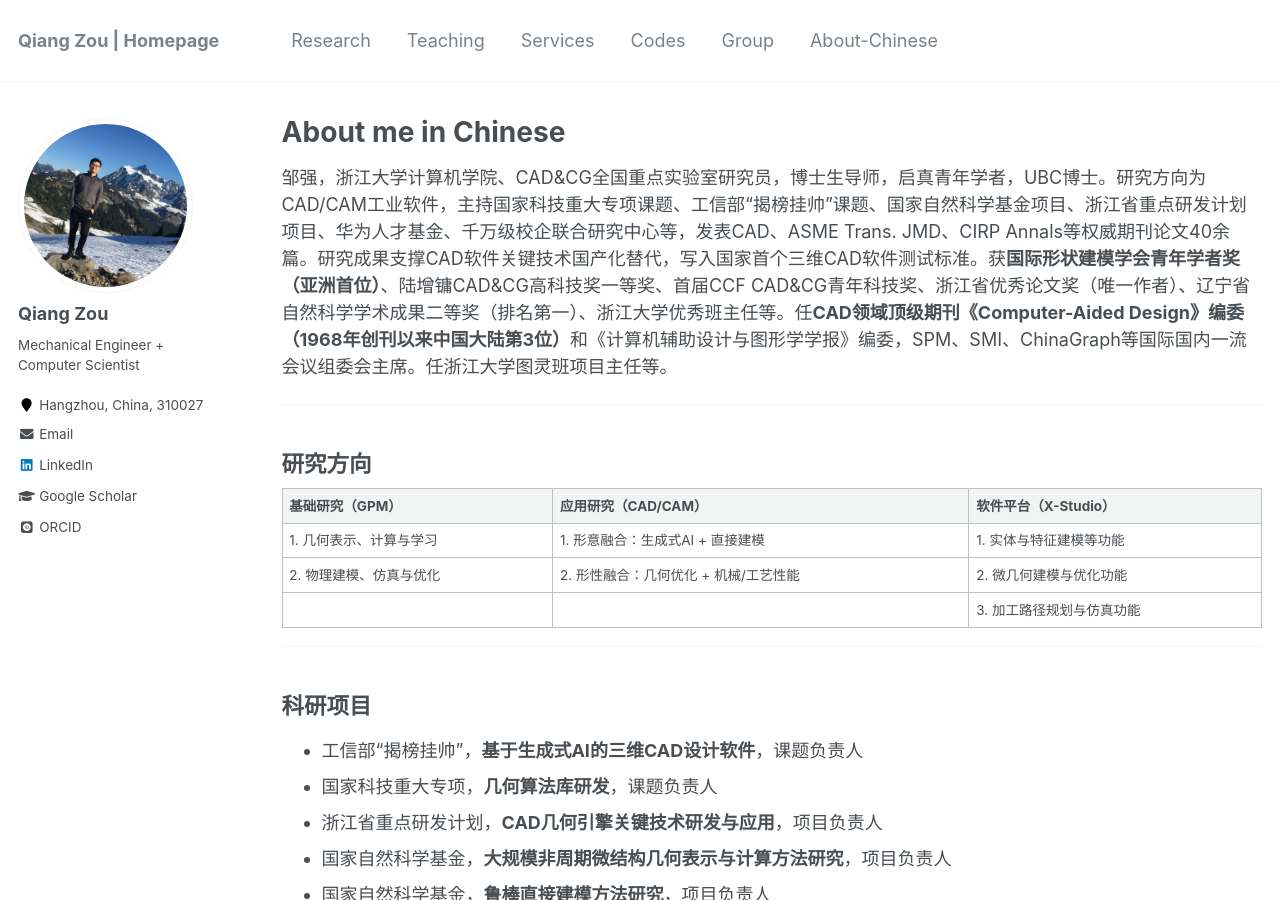
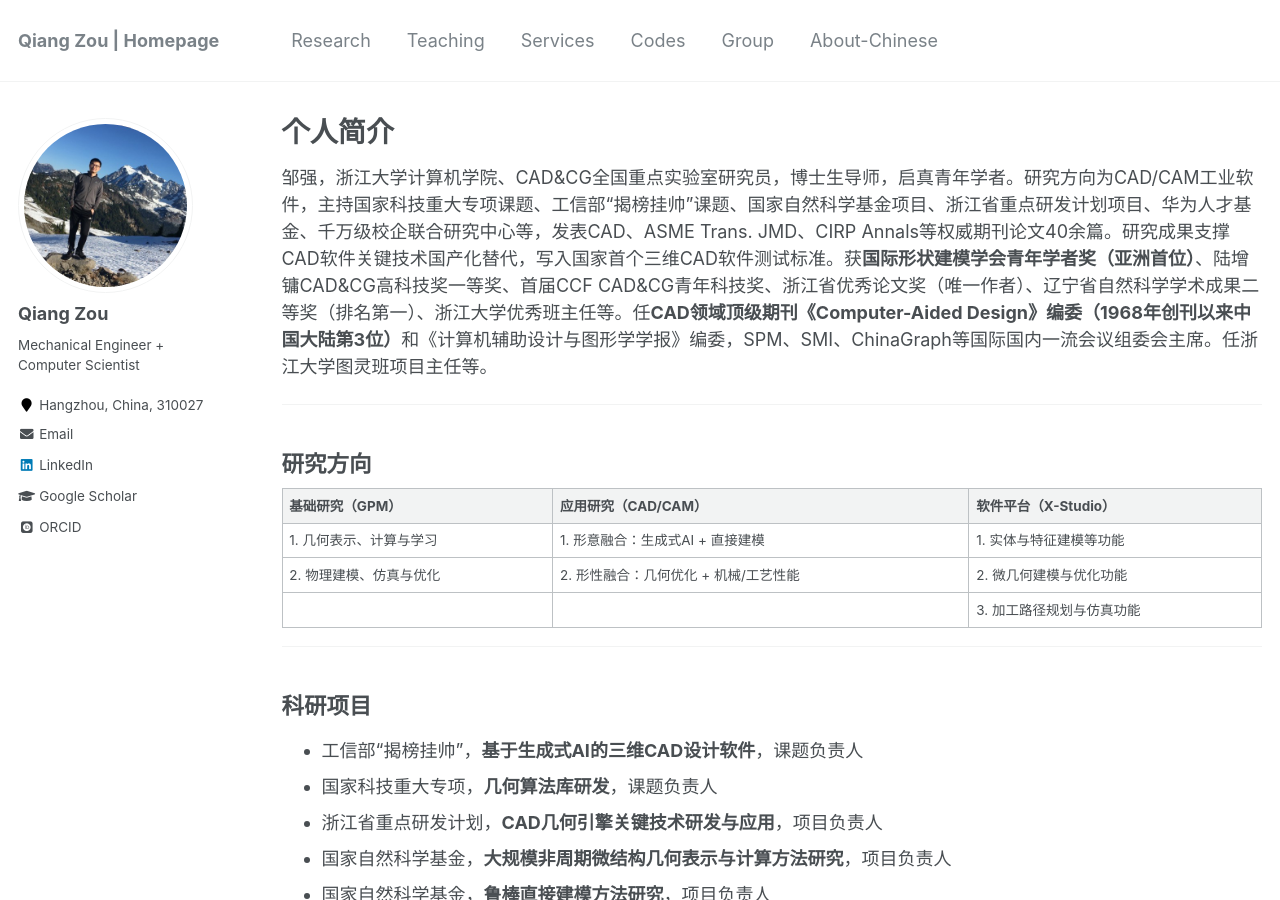
Before and after one commit to Qiang-Zou/Qiang-Zou.github.io, a Jekyll site: the page built from _pages/about-cn.md, in a window 1280 px wide and 900 px high. Built offline with Jekyll 4.4.1, drawn with Linux system fonts in a browser that asks for light colours; some web fonts are replaced.

Commit message:
Update about-cn.md

```diff
--- a/_pages/about-cn.md
+++ b/_pages/about-cn.md
@@ -1,11 +1,11 @@
 ---
 layout: archive
-title: About me in Chinese
+title: 个人简介
 permalink: /about-chinese/
 author_profile: true
 ---
 
-邹强，浙江大学计算机学院、CAD&CG全国重点实验室研究员，博士生导师，启真青年学者，UBC博士。研究方向为CAD/CAM工业软件，主持国家科技重大专项课题、工信部“揭榜挂帅”课题、国家自然科学基金项目、浙江省重点研发计划项目、华为人才基金、千万级校企联合研究中心等，发表CAD、ASME Trans. JMD、CIRP Annals等权威期刊论文40余篇。研究成果支撑CAD软件关键技术国产化替代，写入国家首个三维CAD软件测试标准。获**国际形状建模学会青年学者奖（亚洲首位）**、陆增镛CAD&CG高科技奖一等奖、首届CCF CAD&CG青年科技奖、浙江省优秀论文奖（唯一作者）、辽宁省自然科学学术成果二等奖（排名第一）、浙江大学优秀班主任等。任**CAD领域顶级期刊《Computer-Aided Design》编委（1968年创刊以来中国大陆第3位）**和《计算机辅助设计与图形学学报》编委，SPM、SMI、ChinaGraph等国际国内一流会议组委会主席。任浙江大学图灵班项目主任等。
+邹强，浙江大学计算机学院、CAD&CG全国重点实验室研究员，博士生导师，启真青年学者。研究方向为CAD/CAM工业软件，主持国家科技重大专项课题、工信部“揭榜挂帅”课题、国家自然科学基金项目、浙江省重点研发计划项目、华为人才基金、千万级校企联合研究中心等，发表CAD、ASME Trans. JMD、CIRP Annals等权威期刊论文40余篇。研究成果支撑CAD软件关键技术国产化替代，写入国家首个三维CAD软件测试标准。获**国际形状建模学会青年学者奖（亚洲首位）**、陆增镛CAD&CG高科技奖一等奖、首届CCF CAD&CG青年科技奖、浙江省优秀论文奖（唯一作者）、辽宁省自然科学学术成果二等奖（排名第一）、浙江大学优秀班主任等。任**CAD领域顶级期刊《Computer-Aided Design》编委（1968年创刊以来中国大陆第3位）**和《计算机辅助设计与图形学学报》编委，SPM、SMI、ChinaGraph等国际国内一流会议组委会主席。任浙江大学图灵班项目主任等。
 
 ---
 
```
